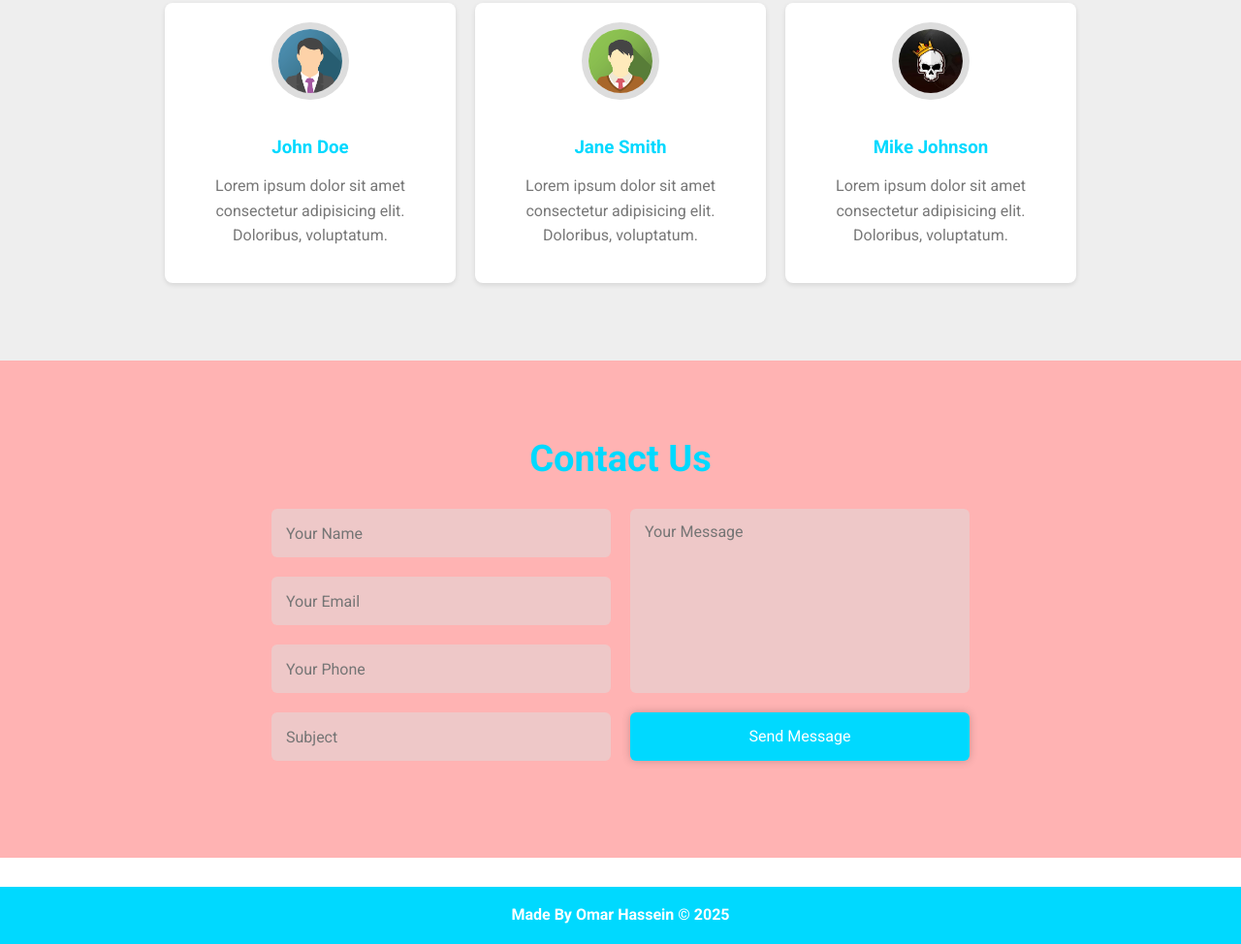
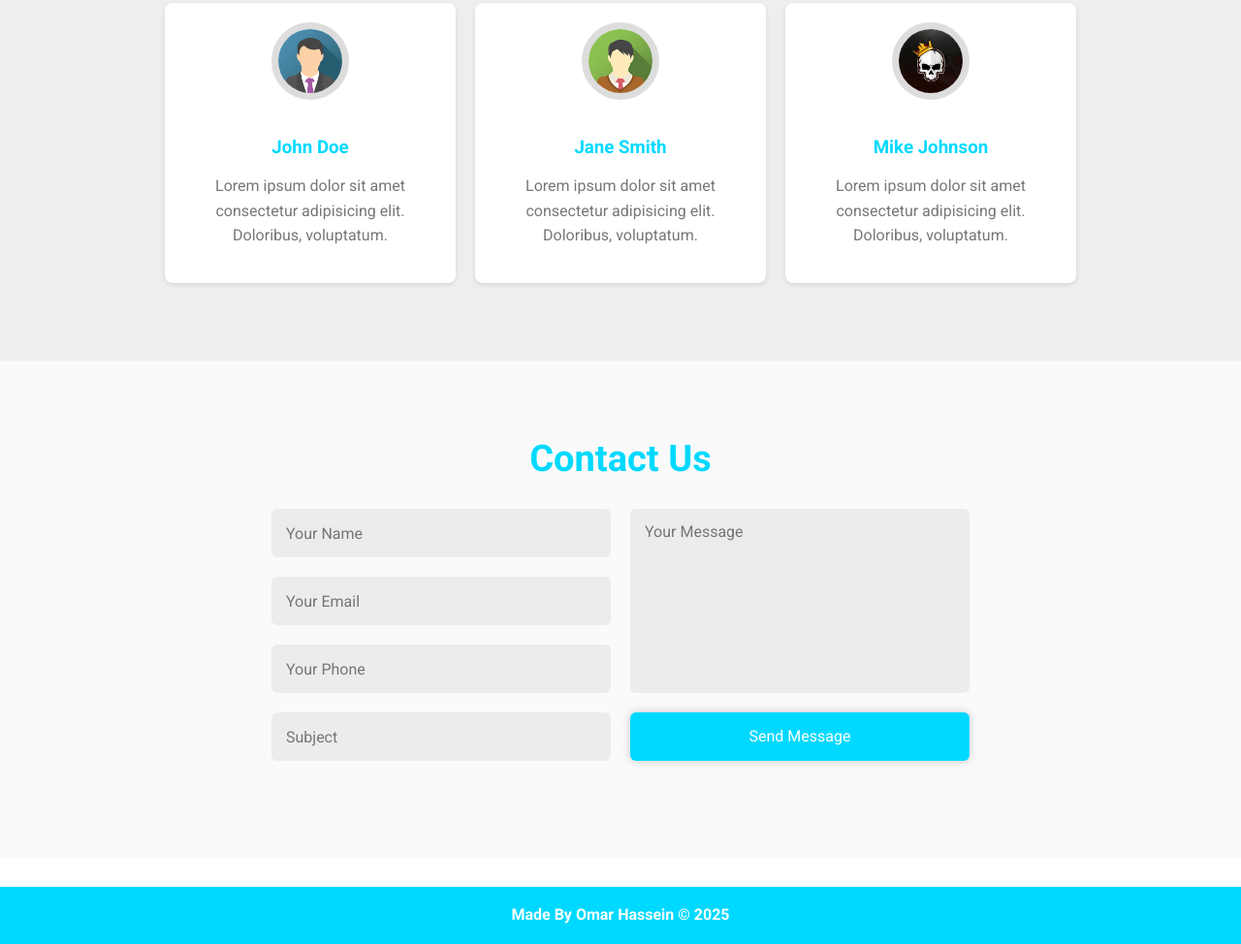
Before and after one commit to omar2550/Special-Design, a plain HTML site: page index.html in a window 1280 px wide. Shown: the part 4391-5365 px from the top of the page at 97% size. Drawn offline with Linux system fonts and the light colour scheme.

Commit message:
Update master.css

```diff
--- a/CSS/master.css
+++ b/CSS/master.css
@@ -743,7 +743,7 @@ header {
   /*background-image: url("../images/contact.jpg");
   background-size: cover;*/
   position: relative;
-  background-color: red;
+  background-color: #eee;
   .container {
     position: relative;
     z-index: 1;
```
